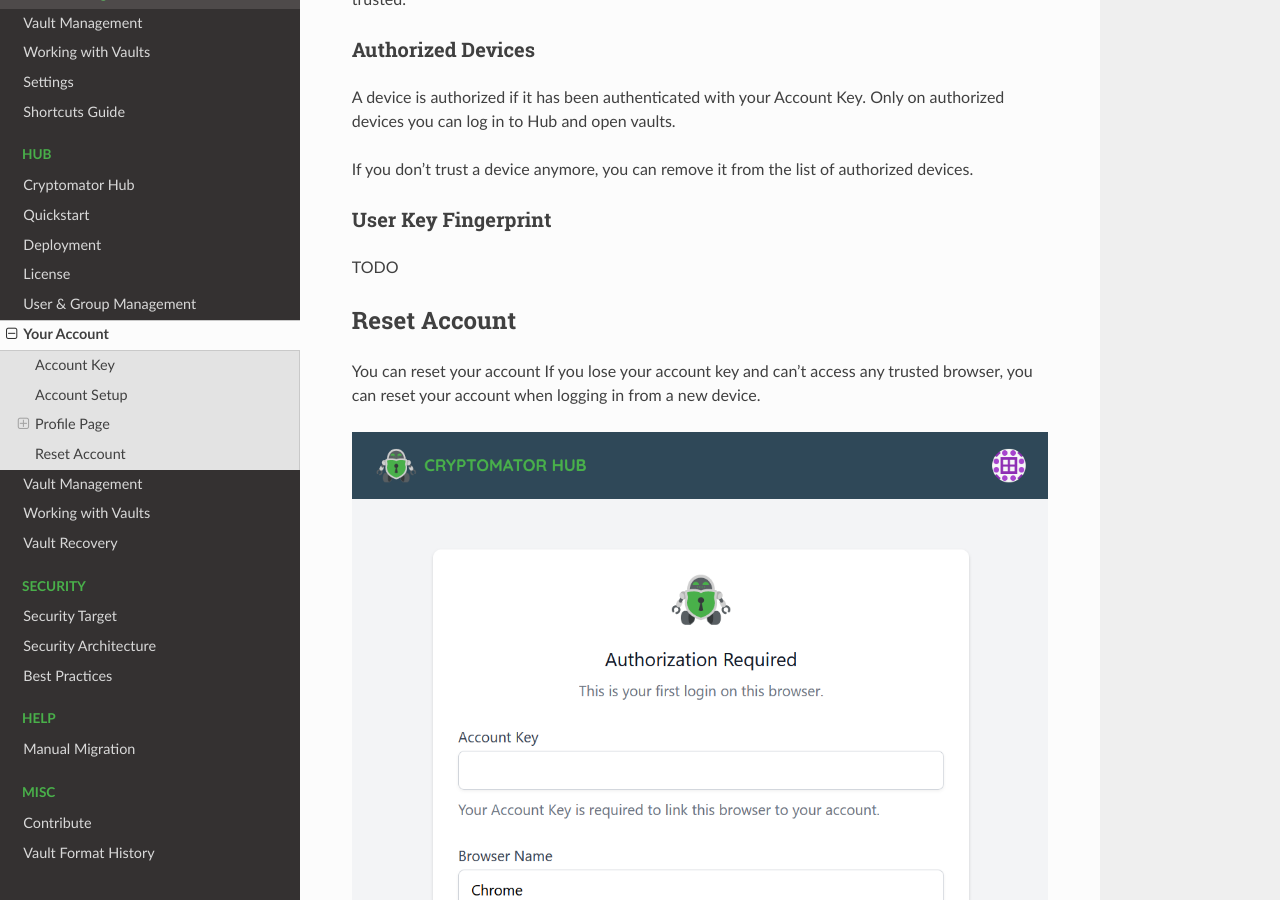
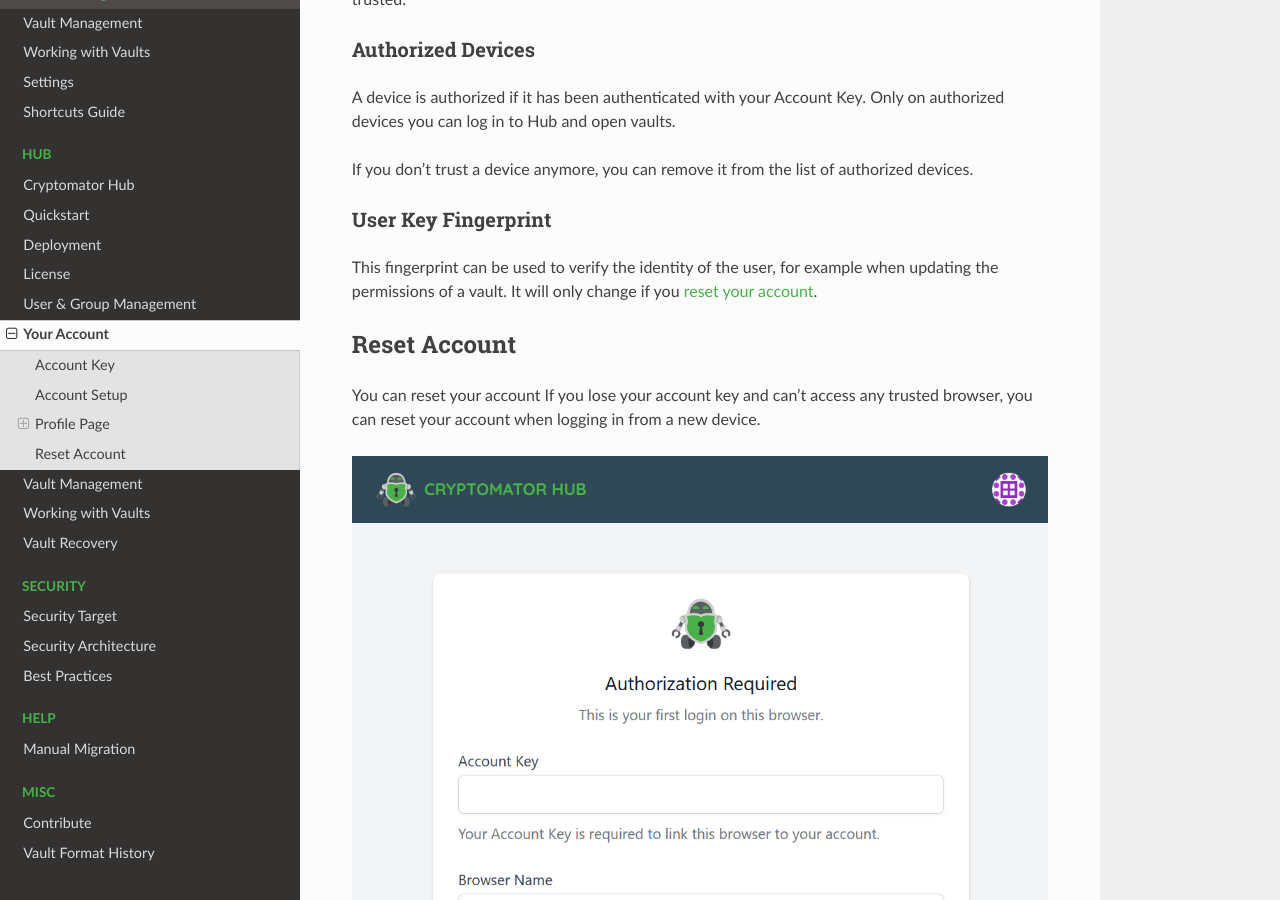
Before and after one commit to cryptomator/docs, a Sphinx documentation site: the page built from source/hub/your-account.rst, in a window 1280 px wide and 900 px high, scrolled down 2469 px. Built offline with Sphinx 7.4.7 and the Read the Docs theme 2.0.0, drawn with Linux system fonts in a browser that asks for light colours.

Commit message:
Add note about "User Key Fingerprint"

```diff
--- a/source/hub/your-account.rst
+++ b/source/hub/your-account.rst
@@ -79,8 +79,7 @@
 User Key Fingerprint
 ^^^^^^^^^^^^^^^^^^^^
 
-TODO
-
+This fingerprint can be used to verify the identity of the user, for example when updating the permissions of a vault. It will only change if you :ref:`reset your account <hub/your-account/reset-account>`.
 
 .. _hub/your-account/reset-account:
 
```
